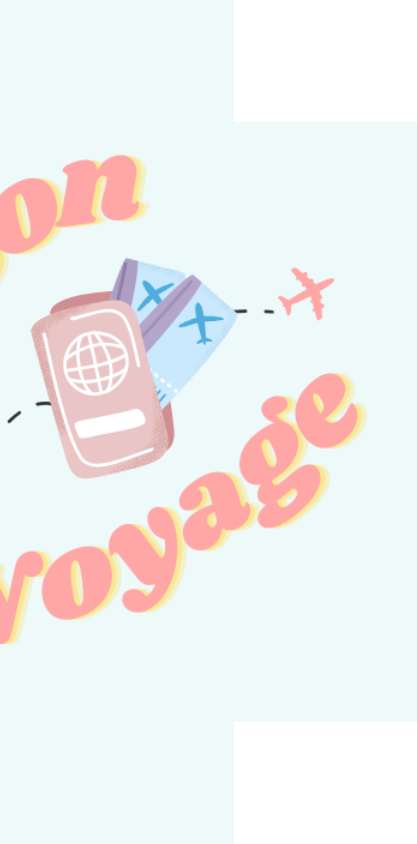
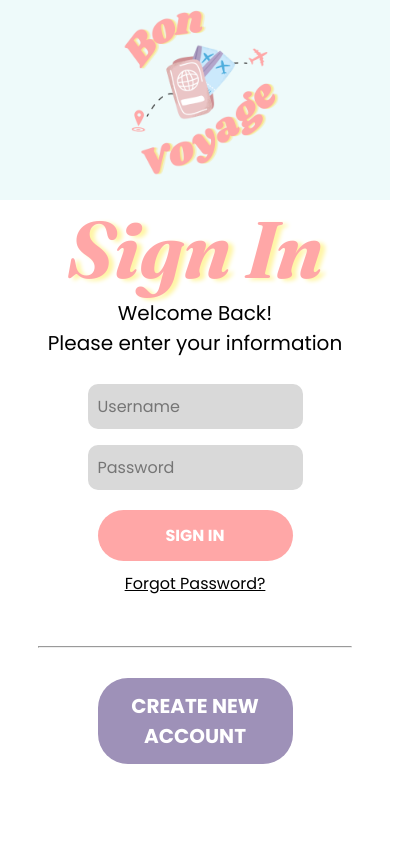
Before and after one commit to vanessadubouzet/BonVoyage, a website: page user_interface/login.html in a window 390 px wide. Shown: the whole page, 417 px wide, since content can reach past the window. Drawn offline with Linux system fonts and the light colour scheme.

Commit message:
login.html

```diff
--- a/user_interface/index.js
+++ b/user_interface/index.js
@@ -1 +1,49 @@
-console.log('hello world');
+'use strict';
+
+// ELEMENTS
+const btnCreateAccount = document.querySelector('.btn_create_acc');
+const labelLogin = document.querySelector('.login_label');
+const pInstructions = document.querySelector('.login_instructions');
+const formSignIn = document.querySelector('.form_sign_in');
+const formSignUp = document.querySelector('.form_sign_up');
+const spanForgotPW = document.querySelector('.span_forgot_pw');
+const spanSignIn = document.querySelector('.span_sign_in');
+const lineBreak = document.querySelector('.login_hr');
+
+// FUNCTION TO TOGGLE FORM
+function toggleForm(isSignUp) {
+    if (isSignUp) {
+        labelLogin.textContent = "Sign Up";
+        pInstructions.innerHTML = `Please enter your information <br> to create an account`;
+
+        formSignIn.classList.add('hidden');
+        spanForgotPW.classList.add('hidden');
+        btnCreateAccount.classList.add('hidden');
+        lineBreak.classList.add('hidden');
+
+        formSignUp.classList.remove('hidden');
+        spanSignIn.classList.remove('hidden');
+    } else {
+        labelLogin.textContent = "Sign In";
+        pInstructions.innerHTML = `Welcome back! <br> Please enter your information`;
+
+        formSignIn.classList.remove('hidden');
+        spanForgotPW.classList.remove('hidden');
+        btnCreateAccount.classList.remove('hidden');
+
+        formSignUp.classList.add('hidden');
+        spanSignIn.classList.add('hidden');
+        lineBreak.classList.remove('hidden');
+    }
+}
+
+// EVENT HANDLERS
+btnCreateAccount.addEventListener('click', function(e) {
+    e.preventDefault();
+    toggleForm(true);
+});
+
+spanSignIn.addEventListener('click', function(e) {
+    e.preventDefault();
+    toggleForm(false);
+});
--- a/user_interface/login.html
+++ b/user_interface/login.html
@@ -13,10 +13,30 @@
         <div class="logo_side">
             <img src="./images/logo.png">
         </div>
-        <div class="input_side">
-
+        <div class="form_side">
+            <h1 class="login_label"> Sign In </h1>
+            <p class="login_instructions"> Welcome Back! <br>
+                Please enter your information </p>
+            <form class="form_sign_in">
+                <input type="text" id="username" name="username" placeholder="Username" required>
+                <input type="text" id="password" name="password" placeholder="Password" required>
+                <input type="submit" value="Sign in">
+            </form>
+            <form class="form_sign_up hidden">
+                <input type="text" id="username" name="username" placeholder="Username" required>
+                <input type="text" id="email" name="email" placeholder="Email" required>
+                <input type="text" id="password" name="password" placeholder="Password" required>
+                <input type="text" id="password" name="password" placeholder="Confirm Password" required>
+                <input type="submit" value="Sign up">
+            </form>
+            <span class="span_forgot_pw"> Forgot Password? </span>
+            <span class="span_sign_in hidden"> Already have an account? Sign In. </span>
+            <hr class="login_hr">
+            <button class="btn_create_acc"> Create New Account </button>
         </div>
     </div>
 </body>
 
+<script src="/user_interface/index.js"></script>
+
 </html>
--- a/user_interface/style.css
+++ b/user_interface/style.css
@@ -3,10 +3,25 @@
     src: url(./resources/fonts/Fraunces_72pt-BoldItalic.ttf);
 }
 
+@font-face {
+    font-family: "Poppins";
+    src: url(./resources/fonts/Poppins-Regular.ttf);
+}
+
+@font-face {
+    font-family: "Poppins-Bold";
+    src: url(./resources/fonts/Poppins-Bold.ttf);
+}
+
 * {
     padding: 0;
     margin: 0;
-    font-family: "Biz";
+    font-size: 40px;
+    font-family: Poppins;
+}
+
+.hidden {
+    display: none;
 }
 
 .container {
@@ -17,12 +32,115 @@
 .logo_side {
     display: flex;
     background-color: #EEFAFA;
-    width: 60%;
+    width: 55%;
     justify-content: center;
     align-items: center;
 }
 
 .logo_side img {
-    height: 600px;
-    width: 600px;
+    min-height: 100px;
+    min-width: 100px;
+    max-height: 600px;
+    max-width: 600px;
 }
+
+.form_side {
+    display: flex;
+    flex-direction: column;
+    width: 45%;
+    justify-content: center;
+    align-items: center;
+    text-align: center;
+}
+
+.form_side h1 {
+    font-family: Fraunces;
+    color: #FFA7A7;
+    font-size: 2rem;
+    text-shadow: 5px 2px 4px #FFF5A6;
+
+}
+
+.form_side p {
+    font-size: .5rem;
+    margin-bottom: 10px;
+}
+
+.form_sign_in {
+    width: 100%;
+}
+
+.form_side input[type=text] {
+    width: 100%;
+    font-size: .4rem;
+    background-color: #D9D9D9;
+    width: 50%;
+    border: none;
+    border-radius: 10px;
+    padding: 10px;
+}
+
+.form_side input[type=submit] {
+    width: 50%;
+    margin-top: 20px;
+    background-color:#FFA7A7;
+    text-transform: uppercase;
+    font-family: Poppins-Bold;
+    font-size: .4rem;
+    color: #FFFFFF;
+    border: none;
+    border-radius: 30px;
+    padding: 13px;
+    cursor: pointer;
+}
+
+.form_side span {
+    margin-top: 10px;
+    font-size: .4rem;
+    text-decoration: underline;
+}
+
+.form_side hr {
+    margin-top: 50px;
+    color: #D9D9D9;
+    width: 80%;
+}
+
+.span_sign_in {
+    cursor: pointer;
+}
+
+.btn_create_acc {
+    width: 50%;
+    background-color:#9E91B8;
+    text-transform: uppercase;
+    font-size: .5rem;
+    font-family: Poppins-Bold;
+    color: #FFFFFF;
+    border-radius: 30px;
+    border: none;
+    padding: 13px;
+    margin: 30px 0px 0px;
+    cursor: pointer;
+}
+
+@media only screen and (max-width: 600px) {
+    .container {
+        display: flex;
+        flex-direction: column;
+        height: 100vh;
+    }
+
+    .logo_side {
+        width: 100%;
+    }
+    .form_side {
+        width: 100%;
+       padding-bottom: 10%;
+    }
+
+    .logo_side img {
+        max-height: 200px;
+        max-width: 200px;
+    }
+}
```
Also changed, not shown: user_interface/resources/fonts/Fraunces_144pt_SuperSoft-BoldItalic.ttf (added), user_interface/resources/fonts/Poppins-Bold.ttf (added), user_interface/resources/fonts/Poppins-Regular.ttf (added).
